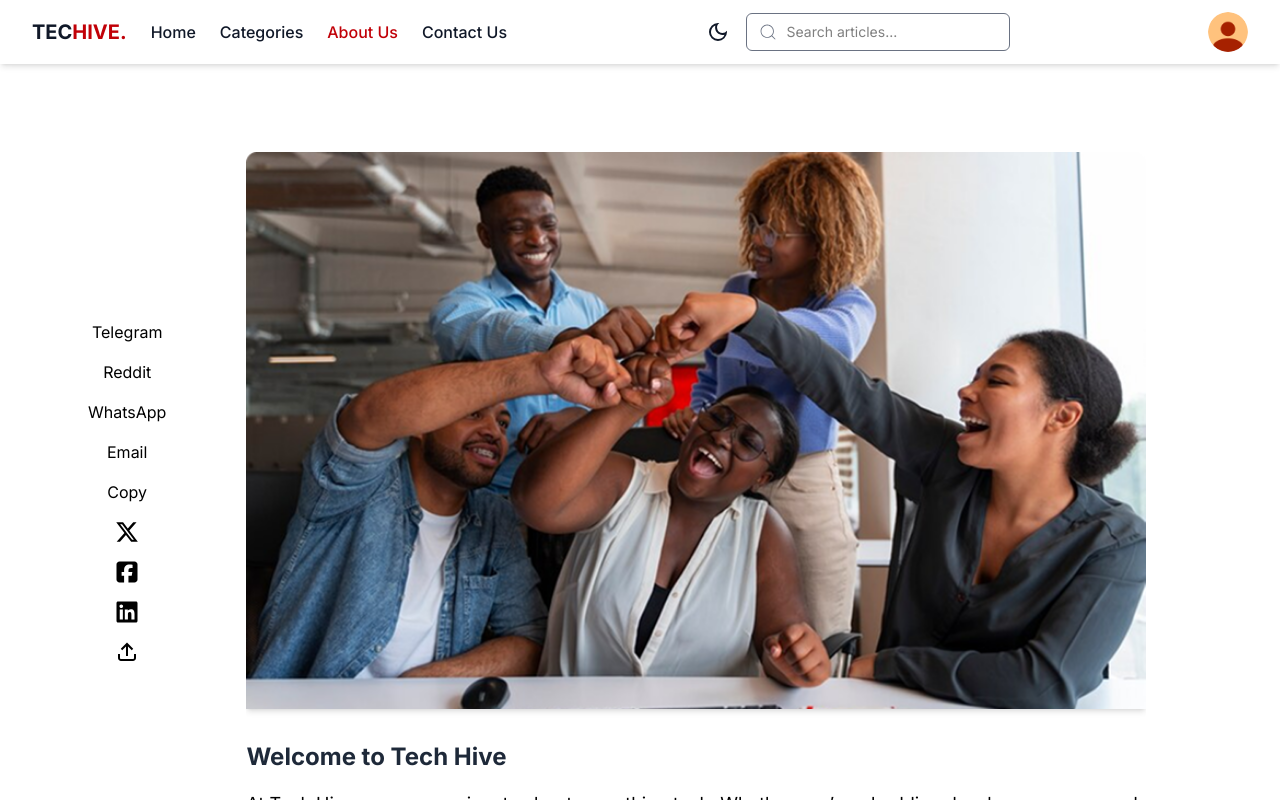
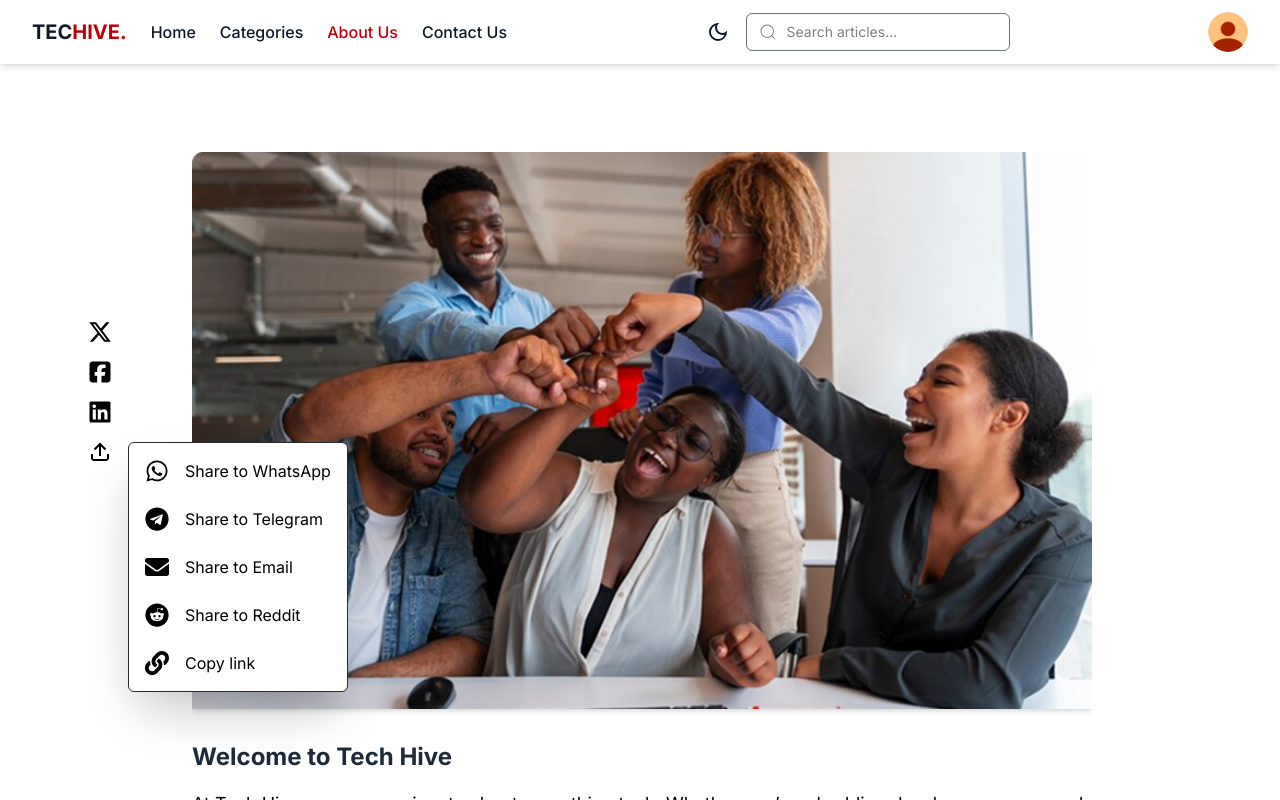
Before and after one commit to praise002/tech-hive, a React (Vite) app: page /about in a window 1280 px wide. Both pictures are taken after a click on the button "Share". Shown: the top 800 px of the page. Built offline with nearby package versions, Linux system fonts and the light colour scheme.

Commit message:
Enhance SocialLinks component with additional sharing options for WhatsApp, Telegram, Email, and Reddit; improve UI for better user interaction and accessibility.

```diff
--- a/src/App.jsx
+++ b/src/App.jsx
@@ -92,15 +92,16 @@ function App() {
       </BrowserRouter>
       <Toaster
         position="top-right"
+
         toastOptions={{
-          // className: '!bg-custom-white !dark:bg-dark !dark:text-white',
+          className: 'dark:!bg-dark dark:!text-white',
           style: {
             padding: '16px 24px',
             fontSize: '16px',
             maxWidth: '500px',
-            // backgroundColor: '#262a2a',
-            // color: '#FCFCFC',
           },
+
+
         }}
       />
     </QueryClientProvider>
--- a/src/components/common/SocialLinks.jsx
+++ b/src/components/common/SocialLinks.jsx
@@ -1,13 +1,23 @@
 import { MdOutlineSummarize } from 'react-icons/md';
 import { RiShare2Line } from 'react-icons/ri';
 import { FaXTwitter, FaSquareFacebook, FaLinkedin } from 'react-icons/fa6';
+import {
+  FaWhatsapp,
+  FaTelegram,
+  FaEnvelope,
+  FaReddit,
+  FaLink,
+} from 'react-icons/fa';
 import PropTypes from 'prop-types';
 import { useState } from 'react';
 import toast from 'react-hot-toast';
 
+// close if outside is being clicked
+
+
+
 function SocialLinks({ visible, title, url, content = '' }) {
   const [isOpen, setIsOpen] = useState(false);
-  const [isCopied, setIsCopied] = useState(false);
   const message = encodeURIComponent(`${title} ${url}`);
   const icons = [
     {
@@ -33,6 +43,29 @@ function SocialLinks({ visible, title, url, content = '' }) {
         <RiShare2Line key="share" className="w-6 h-6" aria-label="Share Icon" />
       ),
       onClick: handleGeneralShare,
+    },
+  ];
+
+  const socialIcons = [
+    {
+      id: 'WhatsApp',
+      icon: <FaWhatsapp className="w-6 h-6" aria-label="WhatsApp icon" />,
+      onClick: handleWhatsAppShare,
+    },
+    {
+      id: 'Telegram',
+      icon: <FaTelegram className="w-6 h-6" aria-label="Telegram icon" />,
+      onClick: handleTelegramShare,
+    },
+    {
+      id: 'Email',
+      icon: <FaEnvelope className="w-6 h-6" aria-label="Email icon" />,
+      onClick: handleEmailShare,
+    },
+    {
+      id: 'Reddit',
+      icon: <FaReddit className="w-6 h-6" aria-label="Reddit icon" />,
+      onClick: handleRedditShare,
     },
   ];
 
@@ -79,7 +112,7 @@ function SocialLinks({ visible, title, url, content = '' }) {
     );
   }
 
-  function handleGmailShare() {
+  function handleEmailShare() {
     const subject = `Check out this article on ${title}`;
     const body = `${content.slice(0, 20)}.\n\nRead more: ${url}`;
     window.open(
@@ -94,16 +127,17 @@ function SocialLinks({ visible, title, url, content = '' }) {
     navigator.clipboard
       .writeText(url)
       .then(() => {
-        setIsCopied(true);
-        toast.success('Link copied to clipboard!')
-        setTimeout(() => setIsCopied(false), 1500);
+        toast.success('Link copied to clipboard!');
       })
       .catch(() => toast.error('Failed to copy the link.'));
   }
 
-  function handleGeneralShare() {}
+  function handleGeneralShare() {
+    setIsOpen((open) => !open);
+  }
+
   return (
-    <div className="dark:text-custom-white inline-flex flex-row md:flex-col p-2 gap-x-4 md:gap-y-4 items-center justify-center cursor-pointer">
+    <div className="relative dark:text-custom-white inline-flex flex-row md:flex-col p-2 gap-x-4 md:gap-y-4 items-center justify-center cursor-pointer">
       {/* Quick AI Section */}
 
       {visible && (
@@ -119,21 +153,6 @@ function SocialLinks({ visible, title, url, content = '' }) {
           </div>
         </>
       )}
-      <button className="cursor-pointer" onClick={handleTelegramShare}>
-        Telegram
-      </button>
-      <button className="cursor-pointer" onClick={handleRedditShare}>
-        Reddit
-      </button>
-      <button className="cursor-pointer" onClick={handleWhatsAppShare}>
-        WhatsApp
-      </button>
-      <button className="cursor-pointer" onClick={handleGmailShare}>
-        Email
-      </button>
-      <button className="cursor-pointer" onClick={handleCopyLink}>
-        Copy
-      </button>
 
       {/* Social Media Icons */}
       {icons.map((icon) => (
@@ -144,6 +163,30 @@ function SocialLinks({ visible, title, url, content = '' }) {
           </div>
         </button>
       ))}
+
+      {isOpen && (
+        <div className="absolute lg:left-12 lg:-bottom-55 space-y-2 flex flex-col justify-center shadow-2xl rounded-md p-2 border bg-white dark:bg-black border-primary dark:border-secondary">
+          {socialIcons.map((icon) => (
+            <button
+              key={icon.id}
+              className="flex items-center gap-4 p-2 hover:bg-red hover:text-custom-white transition-colors"
+              onClick={icon.onClick}
+            >
+              <div>{icon.icon}</div>
+              <div className="text-nowrap ">Share to {icon.id}</div>
+            </button>
+          ))}
+          <button
+            onClick={handleCopyLink}
+            className="flex items-center gap-4 p-2 hover:bg-red hover:text-custom-white transition-colors"
+          >
+            <div>
+              <FaLink className="w-6 h-6" />
+            </div>
+            <div className="text-nowrap ">Copy link</div>
+          </button>
+        </div>
+      )}
     </div>
   );
 }
@@ -151,6 +194,7 @@ function SocialLinks({ visible, title, url, content = '' }) {
 SocialLinks.propTypes = {
   visible: PropTypes.bool.isRequired,
   text: PropTypes.string.isRequired,
+  title: PropTypes.string.isRequired,
   content: PropTypes.string.isRequired,
   url: PropTypes.string.isRequired,
 };
```
Also changed, not shown: 1 other file (tests, documents, lock files or other folders).
